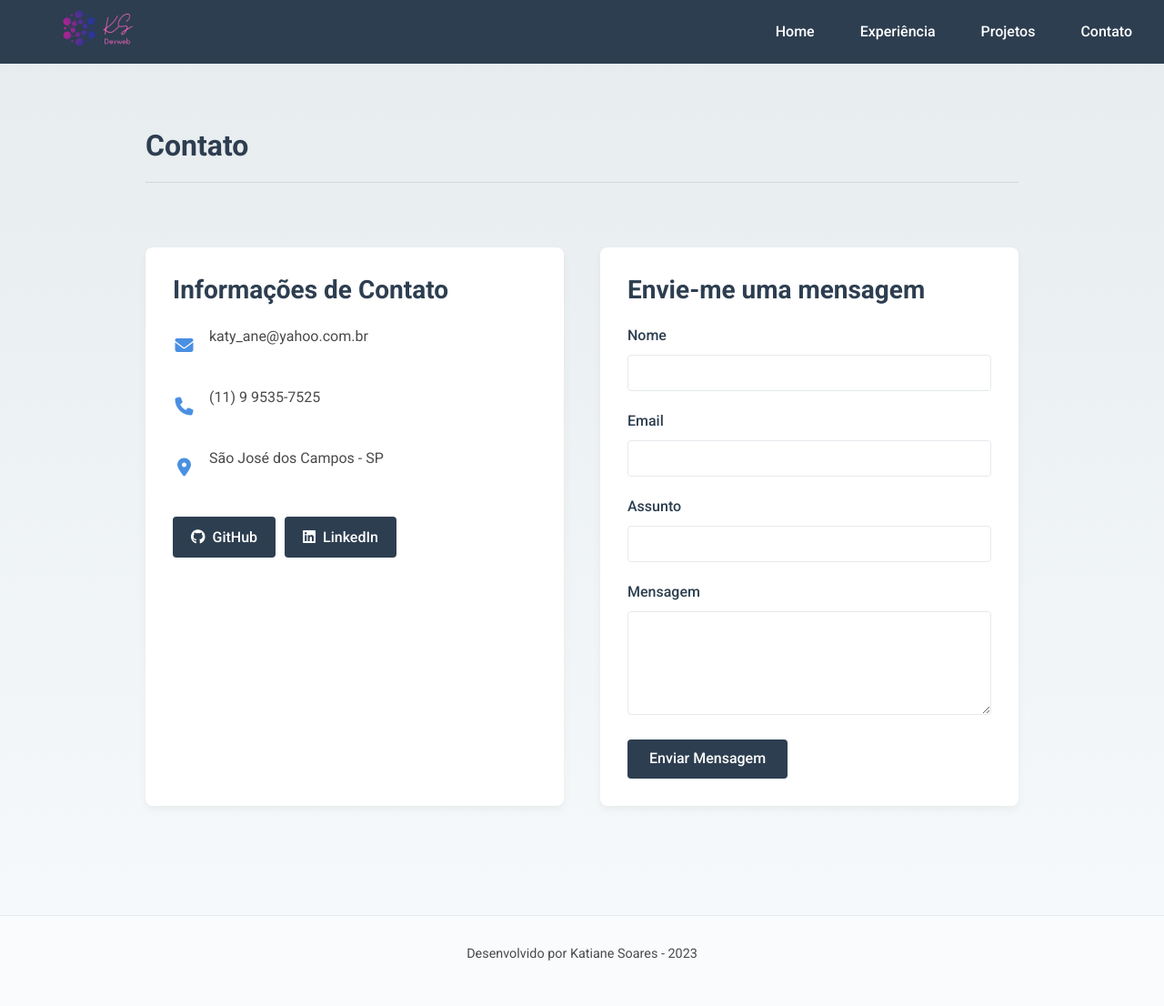
After one commit to Katianefatec/Portfolio, a Flask app: page /contato in a window 1280 px wide. The commit adds this page. Shown: the whole page at 91% size. Run offline with Flask 2, Linux system fonts and the light colour scheme; some libraries are stand-ins or nearby versions.

Commit message:
Adicionando formulário de contato e configuração de envio de email

```diff
--- a/Src/app.py
+++ b/Src/app.py
@@ -1,43 +1,123 @@
-from flask import app, Flask, render_template, request, url_for
+import os
+from flask import Flask, render_template, request, jsonify, redirect, url_for
+from flask_mail import Mail, Message
 from datetime import datetime
 
 app = Flask(__name__)
 
+# Configuração do Flask-Mail
+app.config["MAIL_SERVER"] = "smtp.gmail.com"
+app.config["MAIL_PORT"] = 587
+app.config["MAIL_USE_TLS"] = True
+app.config["MAIL_USERNAME"] = os.environ.get("EMAIL_USER", "seu_email@gmail.com")
+app.config["MAIL_PASSWORD"] = os.environ.get("EMAIL_PASSWORD", "sua_senha_app")
+app.config["MAIL_DEFAULT_SENDER"] = os.environ.get("EMAIL_USER", "seu_email@gmail.com")
+mail = Mail(app)
+
+@app.route("/contato")
+def contato():
+    return render_template("contato.html")
+
+@app.route("/enviar-mensagem", methods=["POST"])
+def enviar_mensagem():
+    if request.method == "POST":
+        try:
+            nome = request.form["nome"]
+            email = request.form["email"]
+            assunto = request.form["assunto"]
+            mensagem = request.form["mensagem"]
+
+            # Criar a mensagem
+            msg = Message(
+                subject=f"Contato do Portfolio: {assunto}",
+                recipients=["katy_ane@yahoo.com.br"],  # Email onde você receberá as mensagens
+                body=f"Nome: {nome}\nEmail: {email}\n\nMensagem:\n{mensagem}",
+                reply_to=email  # Para poder responder diretamente ao remetente
+            )
+
+            # Enviar o email
+            mail.send(msg)
+
+            return jsonify({"status": "success", "message": "Mensagem enviada com sucesso!"})
+        except Exception as e:
+            print(f"Erro ao enviar email: {str(e)}")
+            return jsonify({"status": "error", "message": f"Ocorreu um erro ao enviar a mensagem: {str(e)}"})
+
+# Definindo as datas de nascimento
 data_nascimento_usuario = datetime(1981, 12, 3)
 data_nascimento_filha = datetime(2018, 5, 31)
 
-@app.route('/')
+
+@app.route("/")
 def home():
-    idade_usuario = datetime.now().year - data_nascimento_usuario.year - ((datetime.now().month, datetime.now().day) < (data_nascimento_usuario.month, data_nascimento_usuario.day))
-    idade_filha = datetime.now().year - data_nascimento_filha.year - ((datetime.now().month, datetime.now().day) < (data_nascimento_filha.month, data_nascimento_filha.day))
-    return render_template('index.html', idade_usuario=idade_usuario, idade_filha=idade_filha)
+    idade_usuario = (
+        datetime.now().year
+        - data_nascimento_usuario.year
+        - (
+            (datetime.now().month, datetime.now().day)
+            < (data_nascimento_usuario.month, data_nascimento_usuario.day)
+        )
+    )
+    idade_filha = (
+        datetime.now().year
+        - data_nascimento_filha.year
+        - (
+            (datetime.now().month, datetime.now().day)
+            < (data_nascimento_filha.month, data_nascimento_filha.day)
+        )
+    )
+    return render_template(
+        "index.html", idade_usuario=idade_usuario, idade_filha=idade_filha
+    )
 
-@app.route('/experiencia')
+
+@app.route("/experiencia")
 def experiencia():
     experiencias = [
-        {"imagem": "../static/img/fatec.jpeg", "alt": "cargo5", "titulo": "Cursando Desenvolvimento de Software Multiplataforma"},
-        {"imagem": "../static/img/faculeste.jpeg", "alt": "cargo2", "titulo": "Pós-graduada em Intervenção psicológica na mediação e resolução de conflitos (2022-2023)"},
-        {"imagem": "../static/img/fisio.jpg", "alt": "formacao", "titulo": "Formada em fisioterapia pela FCT - UNESP (2001-2004)"}
+        {
+            "imagem": "../static/img/fatec.jpeg",
+            "alt": "cargo5",
+            "titulo": "Cursando Desenvolvimento de Software Multiplataforma",
+        },
+        {
+            "imagem": "../static/img/faculeste.jpeg",
+            "alt": "cargo2",
+            "titulo": "Pós-graduada em Intervenção psicológica na mediação e resolução de conflitos (2022-2023)",
+        },
+        {
+            "imagem": "../static/img/fisio.jpg",
+            "alt": "formacao",
+            "titulo": "Formada em fisioterapia pela FCT - UNESP (2001-2004)",
+        },
     ]
 
     experiencias2 = [
-        {"imagem": "../static/img/jfsp.jpg", "alt": "cargo4", "titulo": "Técnica judiciária da Justiça Federal de São Paulo (2009 até o momento)"},
-        {"imagem": "../static/img/tjsp.jpg", "alt": "cargo1", "titulo": "Escrevente técnica do Tribunal de Justiça do Estado de São Paulo (2007-2009)"},
-        {"imagem": "../static/img/nossacaixa.png", "alt": "cargo3", "titulo": "Auxiliar administrativo do Banco Nossa Caixa (2006-2007)"}
+        {
+            "imagem": "../static/img/jfsp.jpg",
+            "alt": "cargo4",
+            "titulo": "Técnica judiciária da Justiça Federal de São Paulo (2009 até o momento)",
+        },
+        {
+            "imagem": "../static/img/tjsp.jpg",
+            "alt": "cargo1",
+            "titulo": "Escrevente técnica do Tribunal de Justiça do Estado de São Paulo (2007-2009)",
+        },
+        {
+            "imagem": "../static/img/nossacaixa.png",
+            "alt": "cargo3",
+            "titulo": "Auxiliar administrativo do Banco Nossa Caixa (2006-2007)",
+        },
+    ]
+    return render_template(
+        "experiencia.html", experiencias=experiencias, experiencias2=experiencias2
+    )
 
-    ]
-    return render_template('experiencia.html', experiencias=experiencias, experiencias2=experiencias2)
 
-@app.route('/sobremim')
-def sobremim():
-    idade_usuario = datetime.now().year - data_nascimento_usuario.year - ((datetime.now().month, datetime.now().day) < (data_nascimento_usuario.month, data_nascimento_usuario.day))
-    idade_filha = datetime.now().year - data_nascimento_filha.year - ((datetime.now().month, datetime.now().day) < (data_nascimento_filha.month, data_nascimento_filha.day))
 
-    return render_template('sobremim.html', idade_usuario=idade_usuario, idade_filha=idade_filha)
+@app.route("/projetos")
+def projetos():
+    return render_template("projetos.html")
 
-@app.route('/projetos')
-def projetos():
-    return render_template('projetos.html')
 
-if __name__ == '__main__':
-    app.run('0.0.0.0', debug=True)
+if __name__ == "__main__":
+    app.run("0.0.0.0", debug=True)
--- a/Src/static/css/estilos.css
+++ b/Src/static/css/estilos.css
@@ -590,8 +590,138 @@
 .mobile-tab-menu, .desktop-menu {
   display: none !important; /* Esconder ambos por padrão */
 }
+.container-contato {
+  padding: 120px 20px 60px;
+  max-width: 1000px;
+  margin: 0 auto;
+}
 
-/* Regras específicas para desktop */
+.contato-grid {
+  display: grid;
+  grid-template-columns: 1fr 1fr;
+  gap: 40px;
+  margin-top: 30px;
+}
+
+.contato-info, .contato-form {
+  background-color: white;
+  padding: 30px;
+  border-radius: 8px;
+  box-shadow: 0 4px 10px rgba(0, 0, 0, 0.05);
+}
+
+.info-item {
+  display: flex;
+  align-items: center;
+  margin-bottom: 20px;
+}
+
+.info-item i {
+  font-size: 20px;
+  color: #4a90e2;
+  margin-right: 15px;
+  width: 25px;
+  text-align: center;
+}
+
+.social-links-contato {
+  margin-top: 30px;
+  display: flex;
+  gap: 10px;
+}
+
+/* Estilos do formulário */
+.form-group {
+  margin-bottom: 20px;
+}
+
+.form-group label {
+  display: block;
+  margin-bottom: 8px;
+  color: #2d3e50;
+  font-weight: 500;
+}
+
+.form-group input,
+.form-group textarea {
+  width: 100%;
+  padding: 10px;
+  border: 1px solid #e6e9ed;
+  border-radius: 4px;
+  font-family: inherit;
+  font-size: 16px;
+}
+
+.form-group textarea {
+  resize: vertical;
+}
+
+.btn-enviar {
+  background-color: #2d3e50;
+  color: white;
+  border: none;
+  padding: 12px 24px;
+  border-radius: 4px;
+  cursor: pointer;
+  font-weight: 500;
+  transition: background-color 0.3s ease;
+}
+
+.btn-enviar:hover {
+  background-color: #3a5269;
+}
+
+/* Status do formulário */
+#form-status {
+  margin-top: 20px;
+  padding: 10px;
+  border-radius: 4px;
+}
+
+#form-status.success {
+  background-color: #d4edda;
+  color: #155724;
+  border: 1px solid #c3e6cb;
+}
+
+#form-status.error {
+  background-color: #f8d7da;
+  color: #721c24;
+  border: 1px solid #f5c6cb;
+}
+
+.hidden {
+  display: none;
+}
+
+/* Media queries para responsividade */
+@media (max-width: 768px) {
+  .contato-grid {
+    grid-template-columns: 1fr;
+  }
+
+  .contato-info {
+    order: 2;
+  }
+
+  .contato-form {
+    order: 1;
+  }
+
+  .social-links-contato {
+    justify-content: flex-start;
+  }
+
+  .desktop-menu {
+    display: none !important;
+  }
+
+  .mobile-tab-menu {
+    display: flex !important;
+  }
+}
+
+    /* Corrigir problema de ícones no desktop */
 @media screen and (min-width: 769px) {
   .desktop-menu {
     display: block !important;
@@ -604,22 +734,6 @@
 
 /* Regras específicas para mobile */
 @media screen and (max-width: 768px) {
-  .desktop-menu {
-    display: none !important;
-  }
-
-  .mobile-tab-menu {
-    display: flex !important;
-  }
-}
-
-    /* Corrigir problema de ícones no desktop */
-    @media screen and (min-width: 769px) {
-      .tab-item i {
-        display: none !important;
-      }
-    }
-    /* Media Queries */
     @media (max-width: 768px) {
       /* Alternar menus */
       .desktop-menu {
--- a/Src/templates/base.html
+++ b/Src/templates/base.html
@@ -1,52 +1,71 @@
 <!DOCTYPE html>
 <html lang="pt-br">
   <head>
-    <meta charset="UTF-8">
-    <meta http-equiv="X-UA-Compatible" content="IE=edge">
+    <meta charset="UTF-8" />
+    <meta http-equiv="X-UA-Compatible" content="IE=edge" />
     <meta name="viewport" content="initial-scale=1, width=device-width" />
-    <link rel="stylesheet" href="https://stackpath.bootstrapcdn.com/bootstrap/4.3.1/css/bootstrap.min.css">
-    <link rel="stylesheet" href="../static/css/normalize.css">
-    <link rel="stylesheet" href="../static/css/estilos.css">
-    <link rel="stylesheet" href="../static/css/vercel.css?v=1.1.0">
-    <link href="https://fonts.googleapis.com/css2?family=Roboto:wght@300;400;500;700&display=swap" rel="stylesheet">
-    <link rel="stylesheet" href="https://cdnjs.cloudflare.com/ajax/libs/font-awesome/6.2.0/css/all.min.css">
+    <link
+      rel="stylesheet"
+      href="https://stackpath.bootstrapcdn.com/bootstrap/4.3.1/css/bootstrap.min.css"
+    />
+    <link rel="stylesheet" href="../static/css/normalize.css" />
+    <link rel="stylesheet" href="../static/css/estilos.css" />
+    <link rel="stylesheet" href="../static/css/vercel.css?v=1.1.0" />
+    <link
+      href="https://fonts.googleapis.com/css2?family=Roboto:wght@300;400;500;700&display=swap"
+      rel="stylesheet"
+    />
+    <link
+      rel="stylesheet"
+      href="https://cdnjs.cloudflare.com/ajax/libs/font-awesome/6.2.0/css/all.min.css"
+    />
     <title>Katiane Soares | Desenvolvedora Full Stack</title>
   </head>
   <body>
     <!-- Menu desktop -->
     <div class="sidebar-container desktop-menu">
       <nav id="sidebar">
-      <img src="../static/img/ks.png" alt="Logo">
+        <img src="../static/img/ks.png" alt="Logo" />
         <ul class="list-unstyled">
           <li><a href="/" class="desktop-link">Home</a></li>
           <li><a href="/experiencia" class="desktop-link">Experiência</a></li>
           <li><a href="/projetos" class="desktop-link">Projetos</a></li>
-        <li><a href="https://github.com/Katianefatec" target="_blank" class="desktop-link">GitHub</a></li>
+          <li><a href="/contato" class="desktop-link">Contato</a></li>
         </ul>
       </nav>
     </div>
 
     <!-- Conteúdo principal -->
-  <div class="content-wrapper">
-    {% block conteudo %}
-    {% endblock %}
-  </div>
+    <div class="content-wrapper">{% block conteudo %} {% endblock %}</div>
 
     <!-- Menu mobile em tabs -->
     <nav class="mobile-tab-menu">
-    <a href="/" class="tab-item vercel-tab-item {% if request.path == '/' %}active{% endif %}">
+      <a
+        href="/"
+        class="tab-item vercel-tab-item {% if request.path == '/' %}active{% endif %}"
+      >
         <i class="fas fa-home vercel-icon"></i>
         <span class="vercel-text">Home</span>
       </a>
-    <a href="/experiencia" class="tab-item vercel-tab-item {% if request.path == '/experiencia' %}active{% endif %}">
+      <a
+        href="/experiencia"
+        class="tab-item vercel-tab-item {% if request.path == '/experiencia' %}active{% endif %}"
+      >
         <i class="fas fa-briefcase vercel-icon"></i>
         <span class="vercel-text">Experiência</span>
       </a>
-    <a href="/projetos" class="tab-item vercel-tab-item {% if request.path == '/projetos' %}active{% endif %}">
+      <a
+        href="/projetos"
+        class="tab-item vercel-tab-item {% if request.path == '/projetos' %}active{% endif %}"
+      >
         <i class="fas fa-code vercel-icon"></i>
         <span class="vercel-text">Projetos</span>
       </a>
-    <a href="https://github.com/Katianefatec" class="tab-item vercel-tab-item" target="_blank">
+      <a
+        href="https://github.com/Katianefatec"
+        class="tab-item vercel-tab-item"
+        target="_blank"
+      >
         <i class="fab fa-github vercel-icon"></i>
         <span class="vercel-text">GitHub</span>
       </a>
@@ -64,18 +83,20 @@
     <script src="https://ajax.googleapis.com/ajax/libs/jquery/3.5.1/jquery.min.js"></script>
     <script>
       // Script específico para resolver problemas no Vercel e em desenvolvimento
-      (function() {
+      (function () {
         // Função para detectar ambiente Vercel
         function isVercelEnv() {
-          return window.location.hostname.includes('vercel') ||
-                 window.location.hostname.includes('.app') ||
-                 window.location.hostname !== 'localhost';
+          return (
+            window.location.hostname.includes("vercel") ||
+            window.location.hostname.includes(".app") ||
+            window.location.hostname !== "localhost"
+          );
         }
 
         // Aplicar estilos inline para resolver problema no Vercel
         function applyVercelFix() {
           if (isVercelEnv()) {
-            var style = document.createElement('style');
+            var style = document.createElement("style");
             style.innerHTML = `
               @media (max-width: 768px) {
                 .mobile-tab-menu {
@@ -114,25 +135,25 @@
         function adjustMenus() {
           const isMobile = window.innerWidth <= 768;
 
-          const desktopMenu = document.querySelector('.desktop-menu');
-          const mobileMenu = document.querySelector('.mobile-tab-menu');
+          const desktopMenu = document.querySelector(".desktop-menu");
+          const mobileMenu = document.querySelector(".mobile-tab-menu");
 
           if (desktopMenu && mobileMenu) {
             // Forçar exibição correta
-            desktopMenu.style.display = isMobile ? 'none' : 'block';
-            mobileMenu.style.display = isMobile ? 'flex' : 'none';
+            desktopMenu.style.display = isMobile ? "none" : "block";
+            mobileMenu.style.display = isMobile ? "flex" : "none";
 
             // Ajustes de estilo para mobile
             if (isMobile) {
-              mobileMenu.style.justifyContent = 'space-around';
-              mobileMenu.style.alignItems = 'center';
+              mobileMenu.style.justifyContent = "space-around";
+              mobileMenu.style.alignItems = "center";
             }
           }
         }
 
         // Executar assim que possível
-        if (document.readyState === 'loading') {
-          document.addEventListener('DOMContentLoaded', function() {
+        if (document.readyState === "loading") {
+          document.addEventListener("DOMContentLoaded", function () {
             applyVercelFix();
             adjustMenus();
           });
@@ -142,7 +163,7 @@
         }
 
         // Executar ao redimensionar
-        window.addEventListener('resize', adjustMenus);
+        window.addEventListener("resize", adjustMenus);
       })();
     </script>
   </body>
--- /dev/null
+++ b/Src/templates/contato.html
@@ -0,0 +1,131 @@
+{% extends 'base.html' %} {% block conteudo %}
+
+<div class="container-contato">
+  <h1>Contato</h1>
+  <hr />
+  <br />
+
+  <div class="contato-grid">
+    <!-- Informações de contato -->
+    <div class="contato-info">
+      <h3>Informações de Contato</h3>
+      <div class="info-item">
+        <i class="fas fa-envelope"></i>
+        <p>katy_ane@yahoo.com.br</p>
+      </div>
+      <div class="info-item">
+        <i class="fas fa-phone"></i>
+        <p>(11) 9 9535-7525</p>
+      </div>
+      <div class="info-item">
+        <i class="fas fa-map-marker-alt"></i>
+        <p>São José dos Campos - SP</p>
+      </div>
+
+      <div class="social-links-contato">
+        <a
+          href="https://github.com/Katianefatec"
+          target="_blank"
+          class="social-btn"
+        >
+          <i class="fab fa-github"></i> GitHub
+        </a>
+        <a
+          href="https://www.linkedin.com/in/katiane-soares-4b8193245/"
+          target="_blank"
+          class="social-btn"
+        >
+          <i class="fab fa-linkedin"></i> LinkedIn
+        </a>
+      </div>
+    </div>
+
+    <!-- Formulário de contato -->
+    <div class="contato-form">
+      <h3>Envie-me uma mensagem</h3>
+      <form id="formulario-contato" action="/enviar-mensagem" method="POST">
+        <div class="form-group">
+          <label for="nome">Nome</label>
+          <input type="text" id="nome" name="nome" required />
+        </div>
+
+        <div class="form-group">
+          <label for="email">Email</label>
+          <input type="email" id="email" name="email" required />
+        </div>
+
+        <div class="form-group">
+          <label for="assunto">Assunto</label>
+          <input type="text" id="assunto" name="assunto" required />
+        </div>
+
+        <div class="form-group">
+          <label for="mensagem">Mensagem</label>
+          <textarea id="mensagem" name="mensagem" rows="5" required></textarea>
+        </div>
+
+        <button type="submit" class="btn-enviar">Enviar Mensagem</button>
+      </form>
+      <div id="form-status" class="hidden"></div>
+    </div>
+  </div>
+</div>
+
+<script>
+  // Script para manipular o envio do formulário usando AJAX
+  document
+    .getElementById("formulario-contato")
+    .addEventListener("submit", function (e) {
+      e.preventDefault();
+
+      const formData = new FormData(this);
+      const formStatus = document.getElementById("form-status");
+      const submitButton = document.querySelector(".btn-enviar");
+
+      // Desabilitar o botão durante o envio
+      submitButton.disabled = true;
+      submitButton.textContent = "Enviando...";
+
+      // Enviar os dados via AJAX
+      fetch("/enviar-mensagem", {
+        method: "POST",
+        body: formData,
+      })
+        .then((response) => response.json())
+        .then((data) => {
+          if (data.status === "success") {
+            formStatus.textContent =
+              "Mensagem enviada com sucesso! Em breve entrarei em contato.";
+            formStatus.className = "success";
+            this.reset(); // Limpar o formulário
+          } else {
+            formStatus.textContent =
+              data.message || "Ocorreu um erro ao enviar a mensagem.";
+            formStatus.className = "error";
+          }
+
+          formStatus.style.display = "block";
+
+          // Habilitar o botão novamente
+          submitButton.disabled = false;
+          submitButton.textContent = "Enviar Mensagem";
+
+          // Ocultar a mensagem após alguns segundos
+          setTimeout(() => {
+            formStatus.style.display = "none";
+          }, 5000);
+        })
+        .catch((error) => {
+          console.error("Erro:", error);
+          formStatus.textContent =
+            "Erro de conexão. Tente novamente mais tarde.";
+          formStatus.className = "error";
+          formStatus.style.display = "block";
+
+          // Habilitar o botão novamente
+          submitButton.disabled = false;
+          submitButton.textContent = "Enviar Mensagem";
+        });
+    });
+</script>
+{% endblock %}
```
Also changed, not shown: Src/static/css/vercel.css (+4 -4 lines), Src/templates/experiencia.html (+32 -18 lines), Src/templates/index.html (+41 -10 lines), Src/templates/sobremim.html (deleted, +0 -43 lines), Src/static/css/normalize.css. Lines whose indentation alone changed are shown as unchanged.
